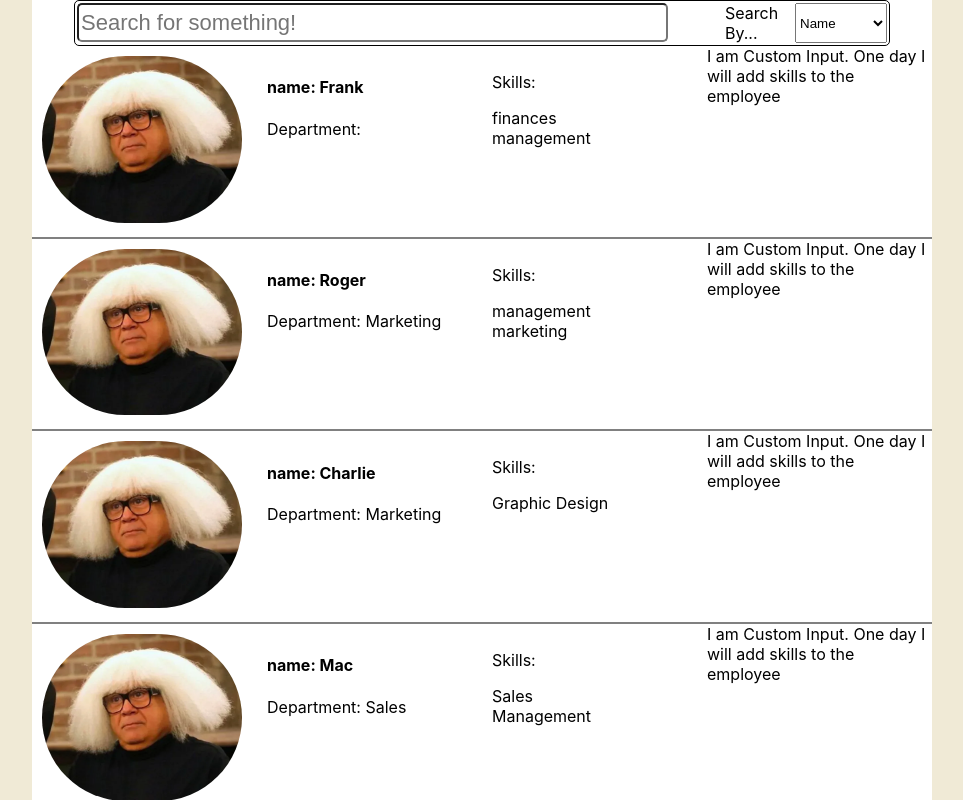
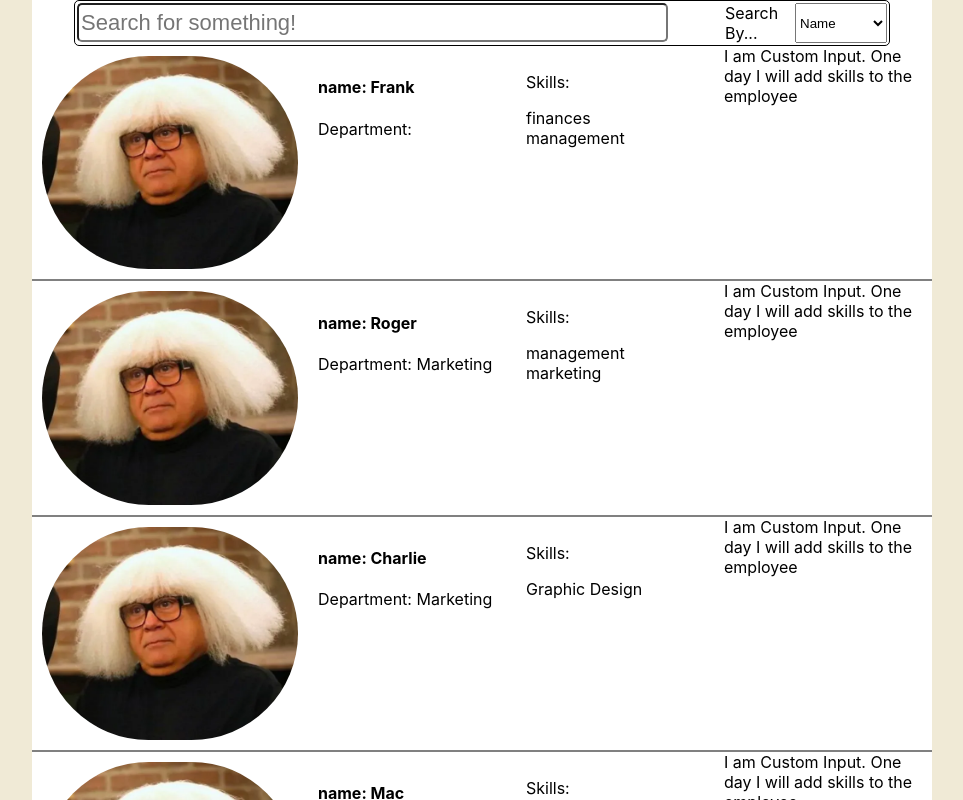
Before and after one commit to CD-Mackay/staffing-app, a React (Create React App) app: page / in a window 1280 px wide. Shown: the top 800 px of the page, without its empty margins (158-1121 px from the left). Built offline with nearby package versions, Linux system fonts and the light colour scheme.

Commit message:
center staff image at all screensizes

```diff
--- a/src/components/StaffCard/styledStaffCard.js
+++ b/src/components/StaffCard/styledStaffCard.js
@@ -6,9 +6,12 @@ const StyledStaffCard = styled.div`
   width: 100%;
   border-bottom: 2px solid gray;
   .image-wrapper {
+    display: flex;
+    flex-direction: column;
+    justify-content: center;
     padding: 10px;
     img {
-      width: 200px;
+      max-width: 20vw;
       height: auto;
       border-radius: 500px;
     }
@@ -20,6 +23,7 @@ const StyledStaffCard = styled.div`
   ul {
     list-style-type: none;
   }
+
 `;
 
 export default StyledStaffCard;
```
